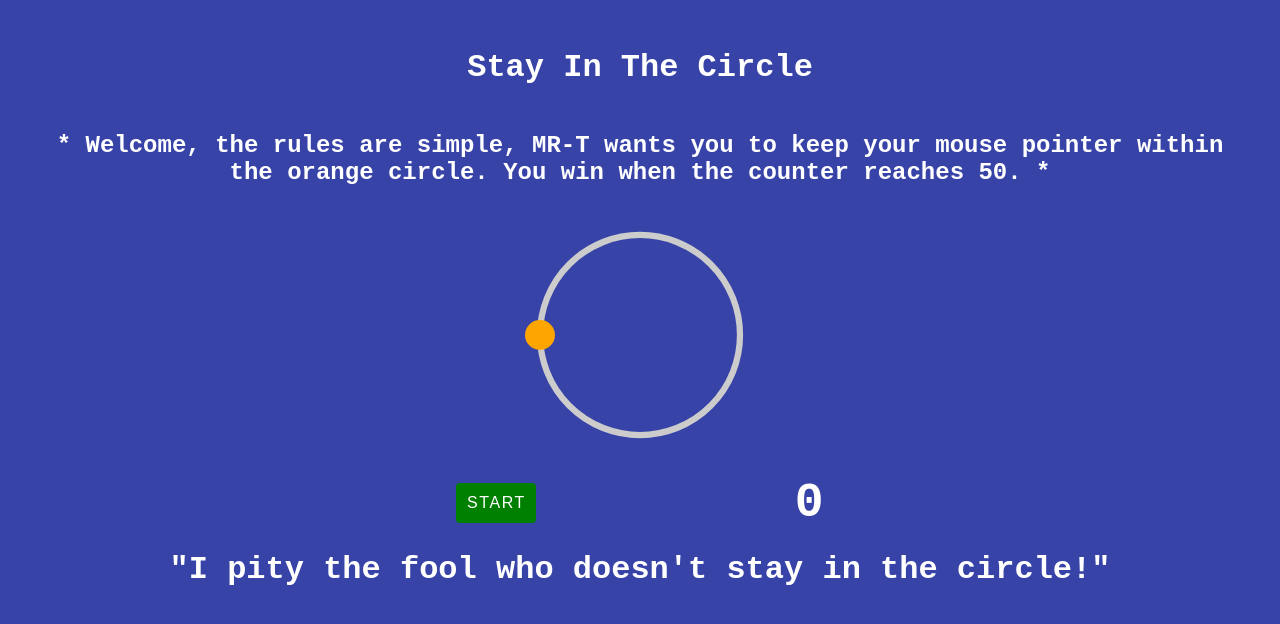
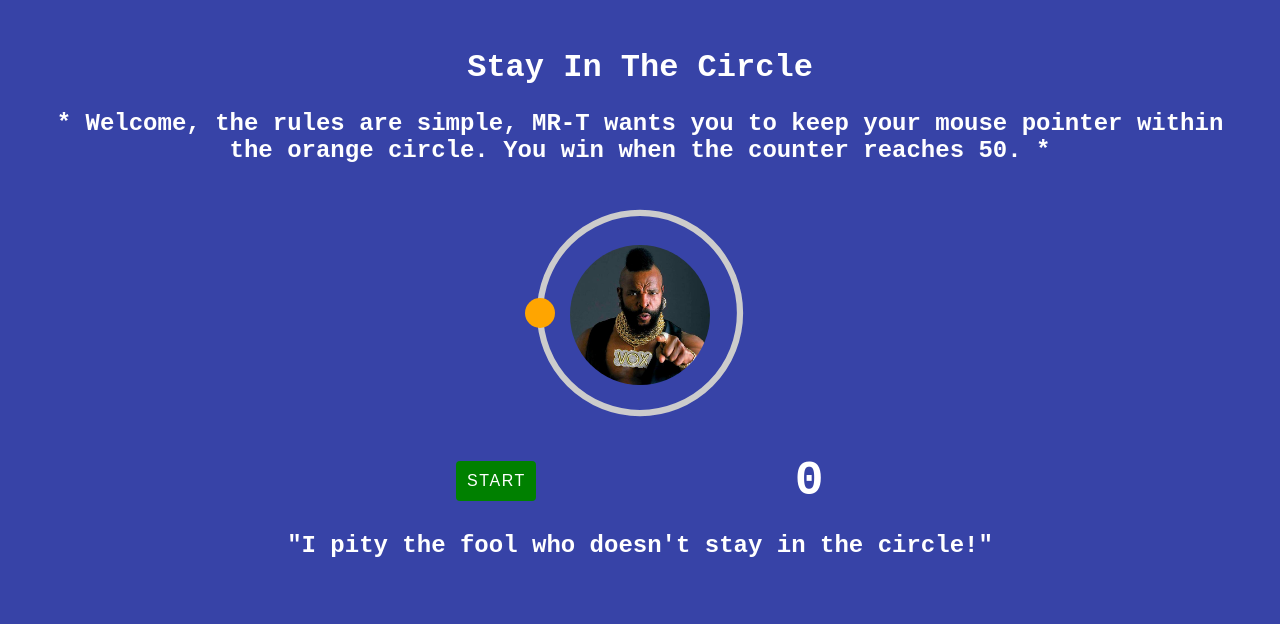
Before and after one commit to jonthedev/stay-in-the-circle, a React (Vite) app: page / in a window 1280 px wide. Shown: the top 624 px of the page. Built offline with nearby package versions, Linux system fonts and the light colour scheme.

Commit message:
created header component

```diff
--- a/src/App.js
+++ b/src/App.js
@@ -3,6 +3,7 @@
 import Circle from "./components/Circle";
 import ButtonStart from "./components/ButtonStart";
 import Message from "./components/Message";
+import Header from "./components/Header";
 
 class App extends Component {
   constructor() {
@@ -10,9 +11,6 @@
     this.state = {
       gameStatus: false,
       count: 0,
-      title: "Stay In The Circle",
-      welcomeMessage:
-        "* Welcome, the rules are simple, MR-T wants you to keep your mouse pointer within the orange circle. You win when the counter reaches 50. *",
     };
   }
 
@@ -46,8 +44,7 @@
   render() {
     return (
       <div className="container">
-        <h1>{this.state.title}</h1>
-        <p>{this.state.welcomeMessage}</p>
+        <Header />
         <Circle addCount={this.addCount} gameStatus={this.state.gameStatus} />
         <div className="control">
           <ButtonStart
@@ -58,7 +55,7 @@
         </div>
         <div>
           {this.state.count <= 49 ? (
-            <h1>"I pity the fool who doesn't stay in the circle!"</h1>
+            <p>"I pity the fool who doesn't stay in the circle!"</p>
           ) : (
             <Message />
           )}
--- a/src/components/Circle.js
+++ b/src/components/Circle.js
@@ -1,4 +1,5 @@
 import React, { useState, useEffect } from "react";
+import MrT from "./MrT";
 
 const Circle = ({ addCount, gameStatus }) => {
   const [insideCircle, setInsideCircle] = useState(false);
@@ -14,6 +15,7 @@
   }, [insideCircle]);
 
   return (
+    <div className="container">
       <svg viewBox="0,0 10,10" width="250px" height="250px">
         <path
           className="track"
@@ -29,6 +31,8 @@
           fill="orange"
         ></circle>
       </svg>
+      <MrT />
+    </div>
   );
 };
 
--- /dev/null
+++ b/src/components/Header.js
@@ -0,0 +1,19 @@
+import React, { useState } from "react";
+
+class Header extends React.Component {
+  state = {
+    title: "Stay In The Circle",
+    welcomeMessage:
+      "* Welcome, the rules are simple, MR-T wants you to keep your mouse pointer within the orange circle. You win when the counter reaches 50. *",
+  };
+  render() {
+    return (
+      <header>
+        <h1>{this.state.title}</h1>
+        <p>{this.state.welcomeMessage}</p>
+      </header>
+    );
+  }
+}
+
+export default Header;
```
Also changed, not shown: 2 other files (tests, documents, lock files or other folders). Lines whose indentation alone changed are shown as unchanged.
